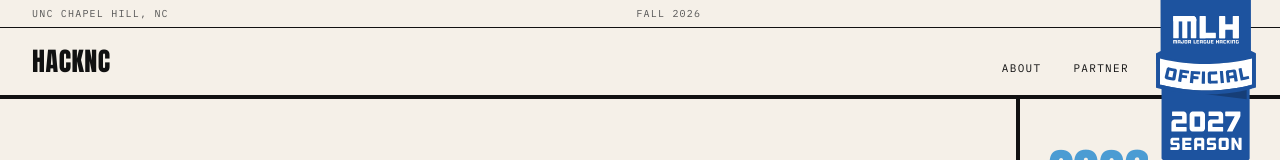
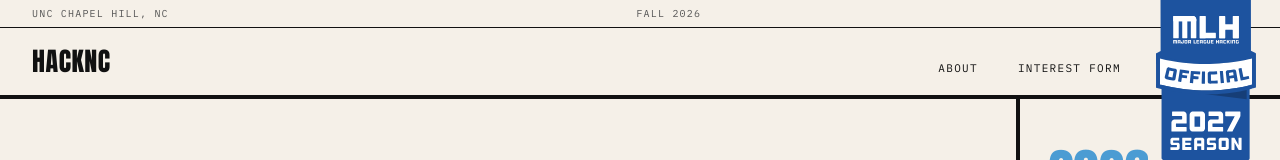
Before and after one commit to HackNC/fall2026, a Next.js app: page / in a window 1280 px wide. Shown: the top 160 px of the page. Built offline with nearby package versions, Linux system fonts and the light colour scheme.

Commit message:
setup: minor fixes + typescript already configured

```diff
--- a/components/Nav.tsx
+++ b/components/Nav.tsx
@@ -33,9 +33,9 @@ export default function Nav() {
         <span style={{ fontFamily: D, fontSize: "26px", letterSpacing: "0.02em", color: "#111" }}>
           HACKNC
         </span>
-        <nav style={{ fontFamily: M, fontSize: "11px", letterSpacing: "0.12em", display: "flex", gap: "32px" }}>
+        <nav style={{ fontFamily: M, fontSize: "11px", letterSpacing: "0.12em", display: "flex", gap: "40px" }}>
           <a href="#about" style={{ color: "#111", textDecoration: "none" }}>ABOUT</a>
-          <a href="#host-interest" style={{ color: "#111", textDecoration: "none" }}>PARTNER</a>
+          <a href="#host-interest" style={{ color: "#111", textDecoration: "none" }}>INTEREST FORM</a>
           <a style={{ color: "#4B9CD3", textDecoration: "none", visibility: "hidden"}}>
             PLACEHOLDER
           </a>
```
